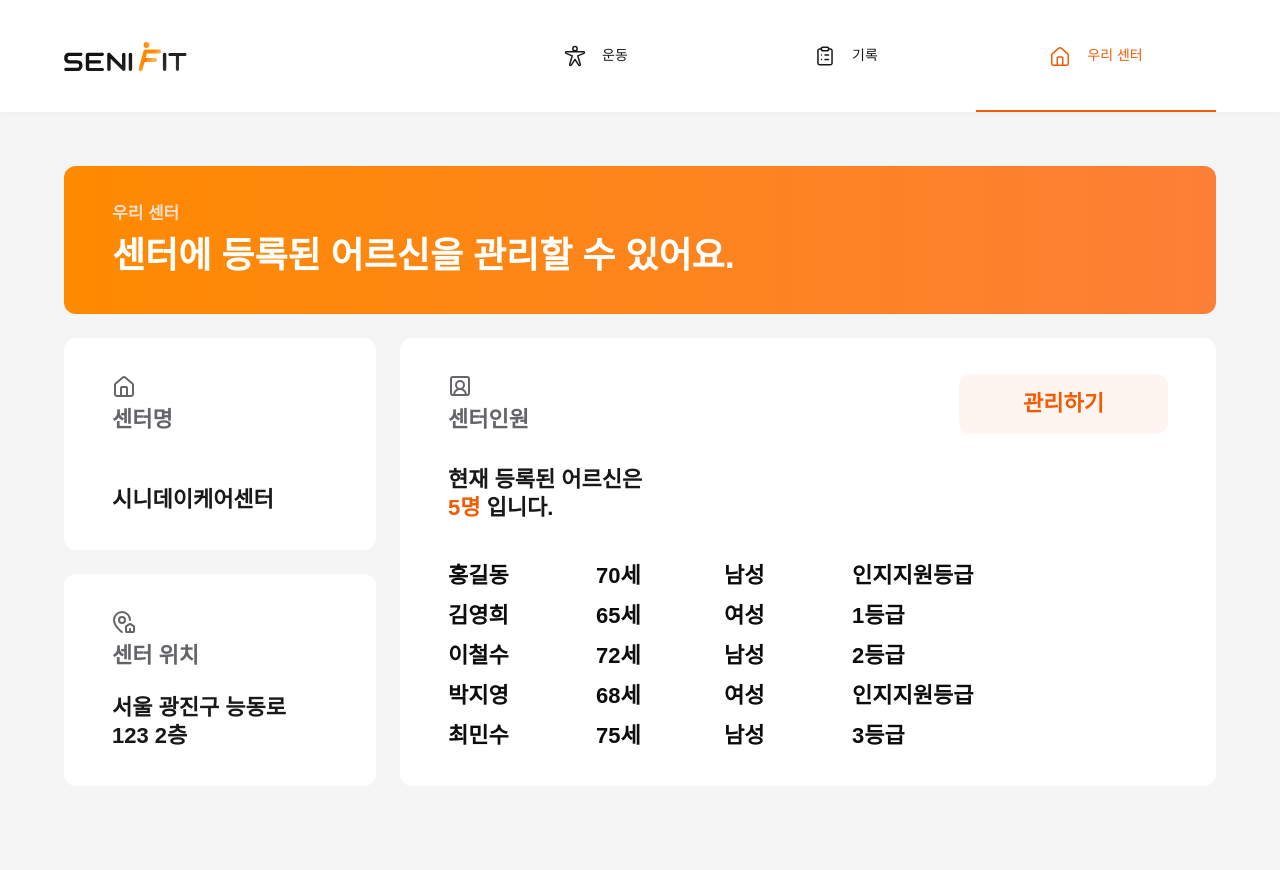
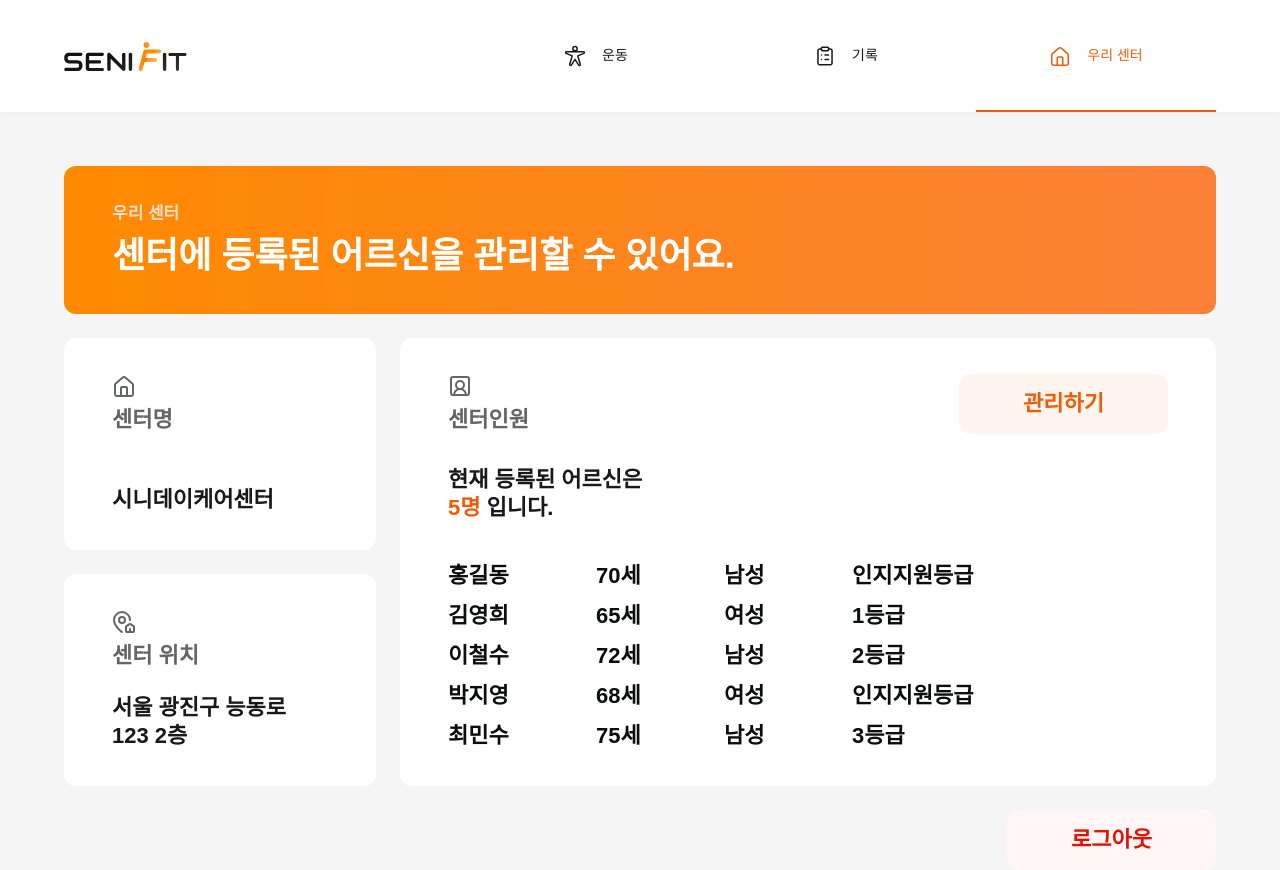
Before and after one commit to Team-Senifit/Web, a Next.js app: page /my-center in a window 1280 px wide. Before the commit the page ends 800 px from the top, so only its background shows below. Built offline with nearby package versions, Linux system fonts and the light colour scheme; a web font is replaced by a local one.

Commit message:
Design: 우리 센터 디자인 적용

```diff
--- a/src/app/my-center/page.tsx
+++ b/src/app/my-center/page.tsx
@@ -5,6 +5,7 @@ import MemberInfoCard from "./panel/MemberInfoCard";
 import PageInfoCard from "./panel/PageInfoCard";
 import { HouseIcon, MapPinHouseIcon } from "@/components/icons";
 import Link from "next/link";
+import CTAButton from "@/components/CTAButton";
 
 const memberData: Array<IMember> = [
   {
@@ -96,22 +97,24 @@ const Page = () => {
         <Grid size={{ phone: 14, desktop: 10 }}>
           <MemberInfoCard count={memberData.length} members={memberData} />
         </Grid>
-        {/* <Grid size={{ phone: 14, desktop: 10 }}>
-          <Button
-            variant="text"
-            fullWidth={isPhone}
-            component={Link}
-            href={"/my-center/members"}
-            sx={{
-              bgcolor: "fillVariants.colored",
-              py: 2,
-              px: 8,
-              borderRadius: "0.75rem",
-            }}
-          >
-            <Typography variant={"Heading1"}>관리하기</Typography>
-          </Button> */}
-        {/* </Grid> */}
+        <Grid
+          size={{ phone: 14 }}
+          sx={{
+            px: [3, 0],
+            justifyContent: "flex-end",
+          }}
+        >
+          <Stack direction={"row"} justifyContent={"flex-end"}>
+            <CTAButton
+              text={"로그아웃"}
+              sx={{
+                width: ["100%", "fit-content"],
+                bgcolor: "fillVariants.negative",
+                color: "error.main",
+              }}
+            />
+          </Stack>
+        </Grid>
       </Grid>
     </Box>
   );
--- a/src/app/my-center/panel/MemberInfoCard.tsx
+++ b/src/app/my-center/panel/MemberInfoCard.tsx
@@ -1,5 +1,6 @@
 "use client";
 
+import CTAButton from "@/components/CTAButton";
 import { SquareUserRoundIcon } from "@/components/icons";
 import useMedia from "@/hooks/useMedia";
 import { Button, Grid, Stack, Typography } from "@mui/material";
@@ -9,20 +10,15 @@ import React from "react";
 const MemberEditButton = () => {
   const { isPhone } = useMedia();
   return (
-    <Button
-      variant="text"
+    <CTAButton
       fullWidth={isPhone}
       component={Link}
       href={"/my-center/members"}
       sx={{
         bgcolor: "fillVariants.colored",
-        py: 2,
-        px: 8,
-        borderRadius: "0.75rem",
       }}
-    >
-      <Typography variant={"Heading1"}>관리하기</Typography>
-    </Button>
+      text="관리하기"
+    />
   );
 };
 
```
